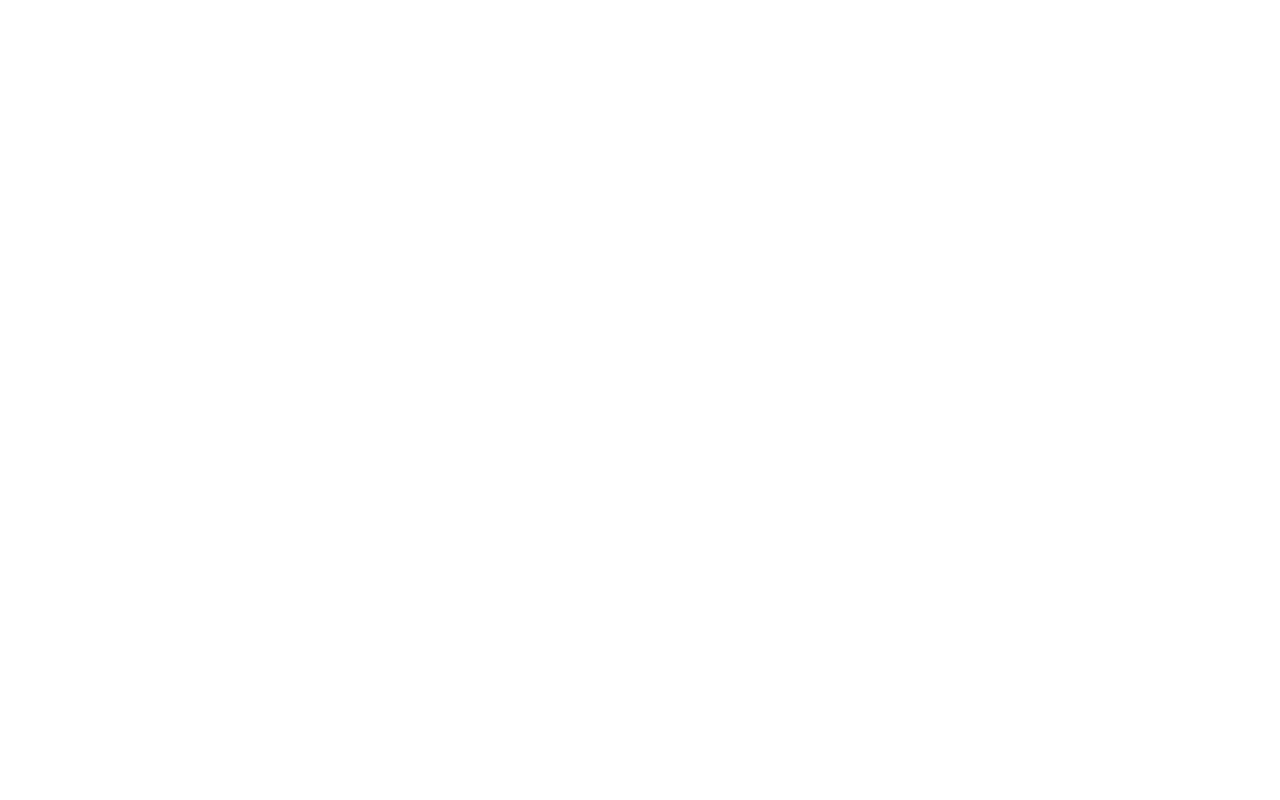
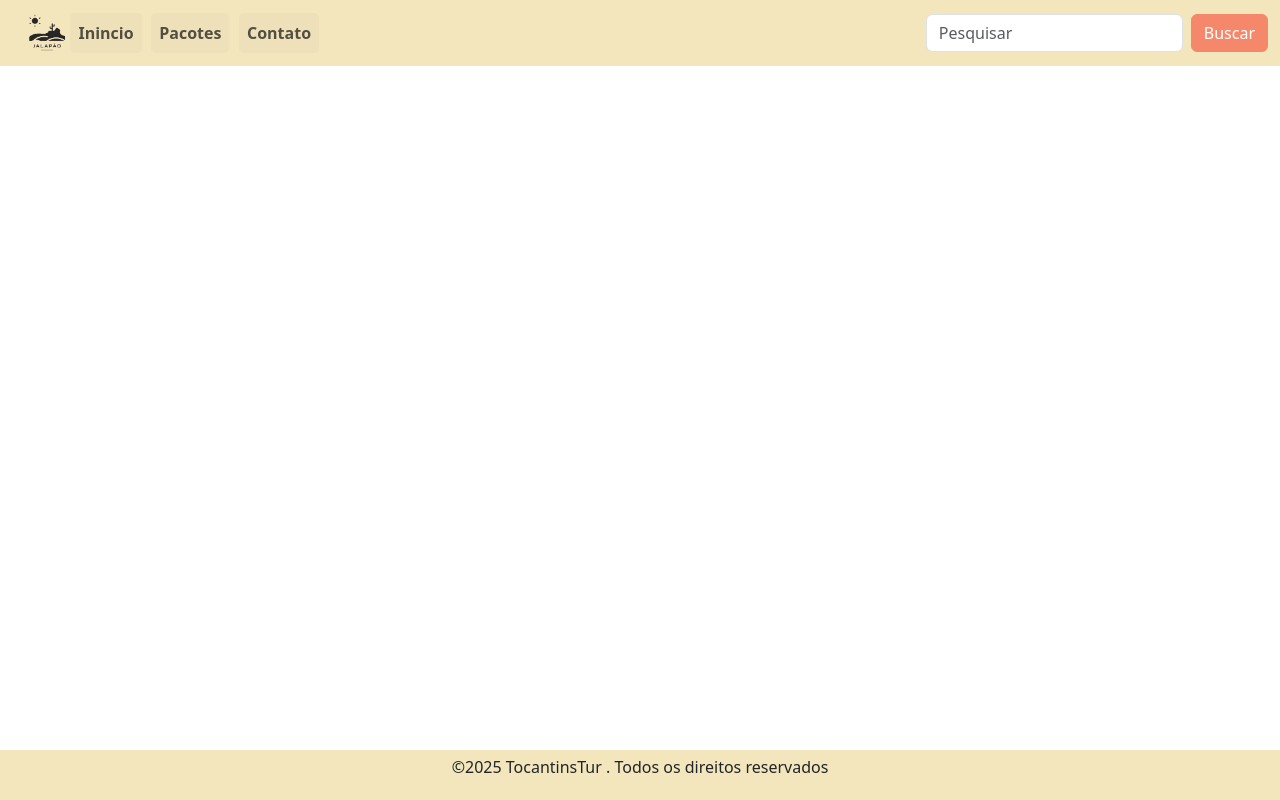
Before and after one commit to Bandeira98/Site_Turismo_aula, a plain HTML site: page index.html in a window 1280 px wide. Drawn offline with nearby package versions, Linux system fonts and the light colour scheme.

Commit message:
versão02
criação do "header, nav e footer"

```diff
--- a/css/style.css
+++ b/css/style.css
@@ -0,0 +1,23 @@
+.nav-top{
+    background-color: #f3e6bc !important;
+
+}
+.nav-link{
+    background-color: #eee0b9 !important;
+    margin: 0.3em !important;
+    border-radius: 0.3em !important;
+    font-weight:  bold !important; /* para deixa em negrito */
+
+
+}
+.btn-primary{
+    background-color:#f5886b !important;
+    border-color:#f5886b !important;/* para mudar a cor da borda*/
+}
+
+footer{
+    background-color:#f3e6bc ;
+    text-align: center;
+    padding: 0.3em;
+
+}
--- a/index.html
+++ b/index.html
@@ -1,24 +1,49 @@
 <!DOCTYPE html>
 <html lang="pt-br">
-<head>
-    <meta charset="UTF-8">
-    <meta name="viewport" content="width=device-width, initial-scale=1.0">
-    <link href="https://cdn.jsdelivr.net/npm/bootstrap@5.3.3/dist/css/bootstrap.min.css" rel="stylesheet">
-    <link rel="stylesheet" href="css/style.css">
+  <head>
+    <meta charset="UTF-8" />
+    <meta name="viewport" content="width=device-width, initial-scale=1.0" />
+    <link
+      href="https://cdn.jsdelivr.net/npm/bootstrap@5.3.3/dist/css/bootstrap.min.css"
+      rel="stylesheet"/>
+      <link rel="icon" type="img" href="img/jalapao.png">
+    <link rel="stylesheet" href="css/style.css" />
     <title>Turismo</title>
-</head>
+  </head>
 
-<body>
+  <body>
     <header>
-
+        <nav class="navbar navbar-expand-sm nav-top">
+            <div class="container-fluid">
+              <a class="navbar-brand" href="javascript:void(0)"></a>
+              <img width="3%" src="img/jalapao.png" alt="">
+              <button class="navbar-toggler" type="button" data-bs-toggle="collapse" data-bs-target="#mynavbar">
+                <span class="navbar-toggler-icon"></span>
+              </button>
+              <div class="collapse navbar-collapse" id="mynavbar">
+                <ul class="navbar-nav me-auto">
+                  <li class="nav-item">
+                    <a class="nav-link" href="javascript:void(0)">Inincio</a>
+                  </li>
+                  <li class="nav-item">
+                    <a class="nav-link" href="javascript:void(0)">Pacotes</a>
+                  </li>
+                  <li class="nav-item">
+                    <a class="nav-link" href="javascript:void(0)">Contato</a>
+                  </li>
+                </ul>
+                <form class="d-flex">
+                  <input class="form-control me-2" type="text" placeholder="Pesquisar">
+                  <button  class="btn btn-primary" type="button">Buscar</button>
+                </form>
+              </div>
+            </div>
+          </nav>
     </header>
-    <main>
-
-
-    </main>
-    <Footer>
-
-    </Footer>
-</body>
-    <script src="https://cdn.jsdelivr.net/npm/bootstrap@5.3.3/dist/js/bootstrap.bundle.min.js"></script>
+    <main></main>
+    <footer class="fixed-bottom">
+        <p>&copy;2025 TocantinsTur . Todos os direitos reservados</p>
+    </footer>
+  </body>
+  <script src="https://cdn.jsdelivr.net/npm/bootstrap@5.3.3/dist/js/bootstrap.bundle.min.js"></script>
 </html>
```
Also changed, not shown: img/jalapao.png (added).
